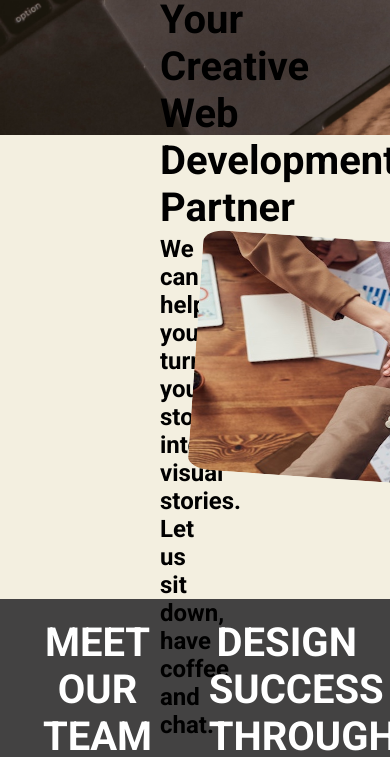
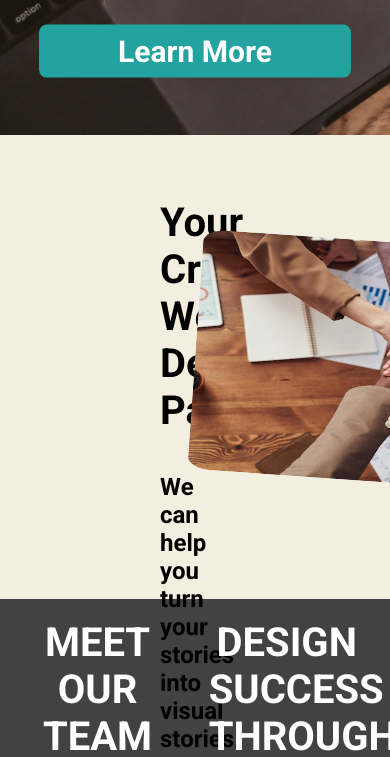
Before and after one commit to rodprogramdev/rbsl-creative-design-mockup, a plain HTML site: page index.html in a window 390 px wide. Shown: the part 709-1466 px from the top of the page. Drawn offline with Linux system fonts and the light colour scheme.

Commit message:
reposition hero section h2 and btn  element in mobile version

```diff
--- a/css/styles.css
+++ b/css/styles.css
@@ -322,6 +322,7 @@ span {
 
 /**********************************************MEDIA QUERRIES************************************************/
 
+/*------HERO SECTION Media Querries----------*/
 @media only screen and (max-width: 600px) {
   .hero__heading {
     background-color: rgba(34, 34, 34, 0.6);
@@ -335,24 +336,40 @@ span {
     padding: 3%;
   }
 
+  .hero__heading--1 {
+    font-size: 36px;
+    text-align: center;
+    padding: 0 0 20% 0;
+  }
 
-    .hero__heading--1 {
-        font-size: 36px;
-        text-align: center;
+  h2 {
+    padding-bottom: 20%;
+    text-align: center;
+  }
+
+  p {
+    padding: 0 7% 20% 7%;
+  }
+
+  .hero__btn--1 {
+    top: 90%;
+    left: 50%;
+    width: 80%;
+    text-align: center;
+
+  }
+}
+
+
+
+/*------SECTION2 Media Querries----------*/
+
+@media only screen and (max-width: 600px) {
+    .section2__heading--2 {
+        margin-top: 247%;
+
+
     }
 
 
-  .hero__btn--1 {
-    position: absolute;
-    top: 80%;
-    left: 25%;
-    transform: translate(-50%, -50%);
-    background-color: #22a39f;
-    border-radius: 8px;
-    text-decoration: none;
-    padding: 9px 20px;
-    font-size: 30px;
-    color: #fff;
-    font-weight: 700;
-  }
 }
```
